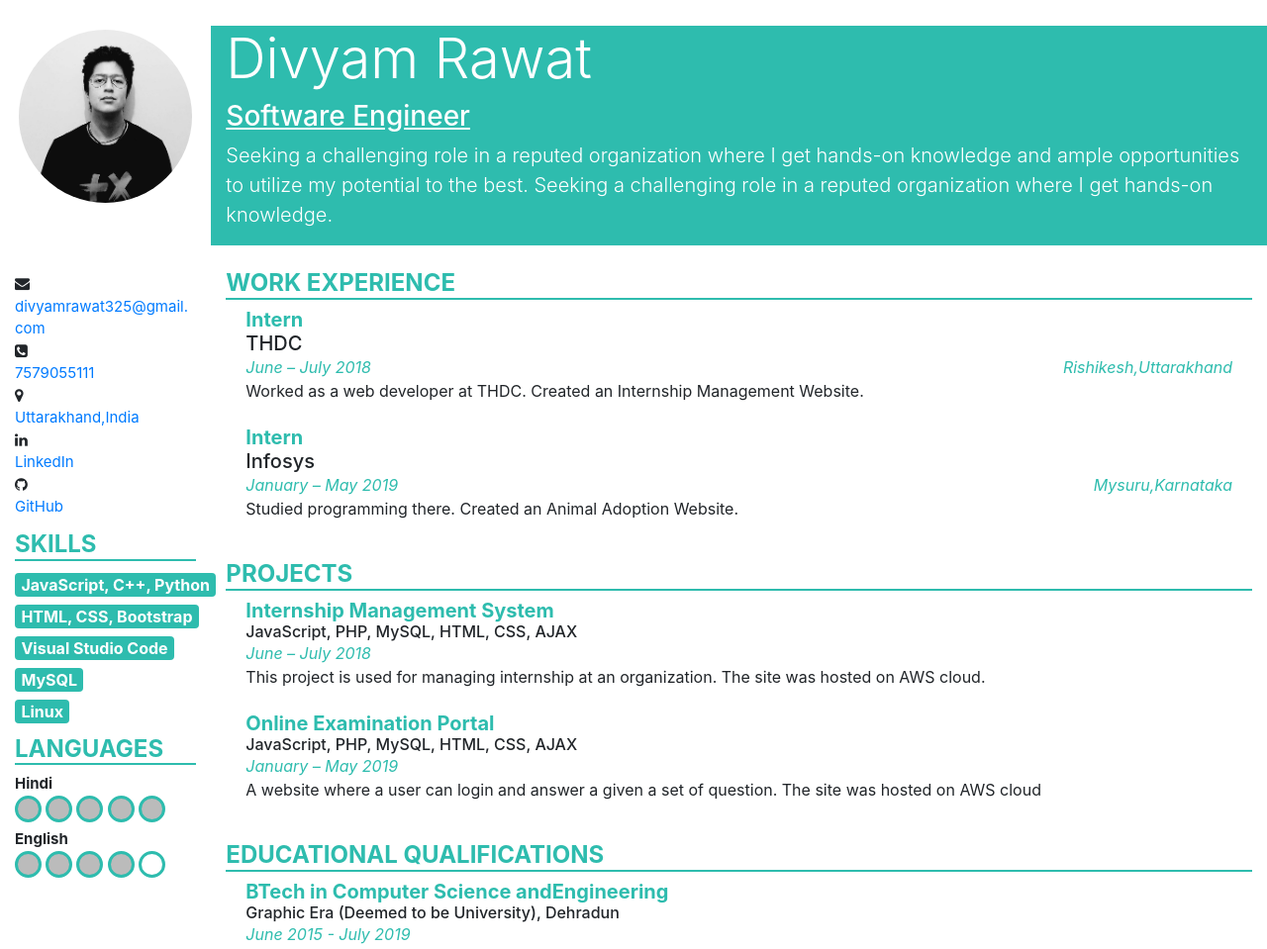
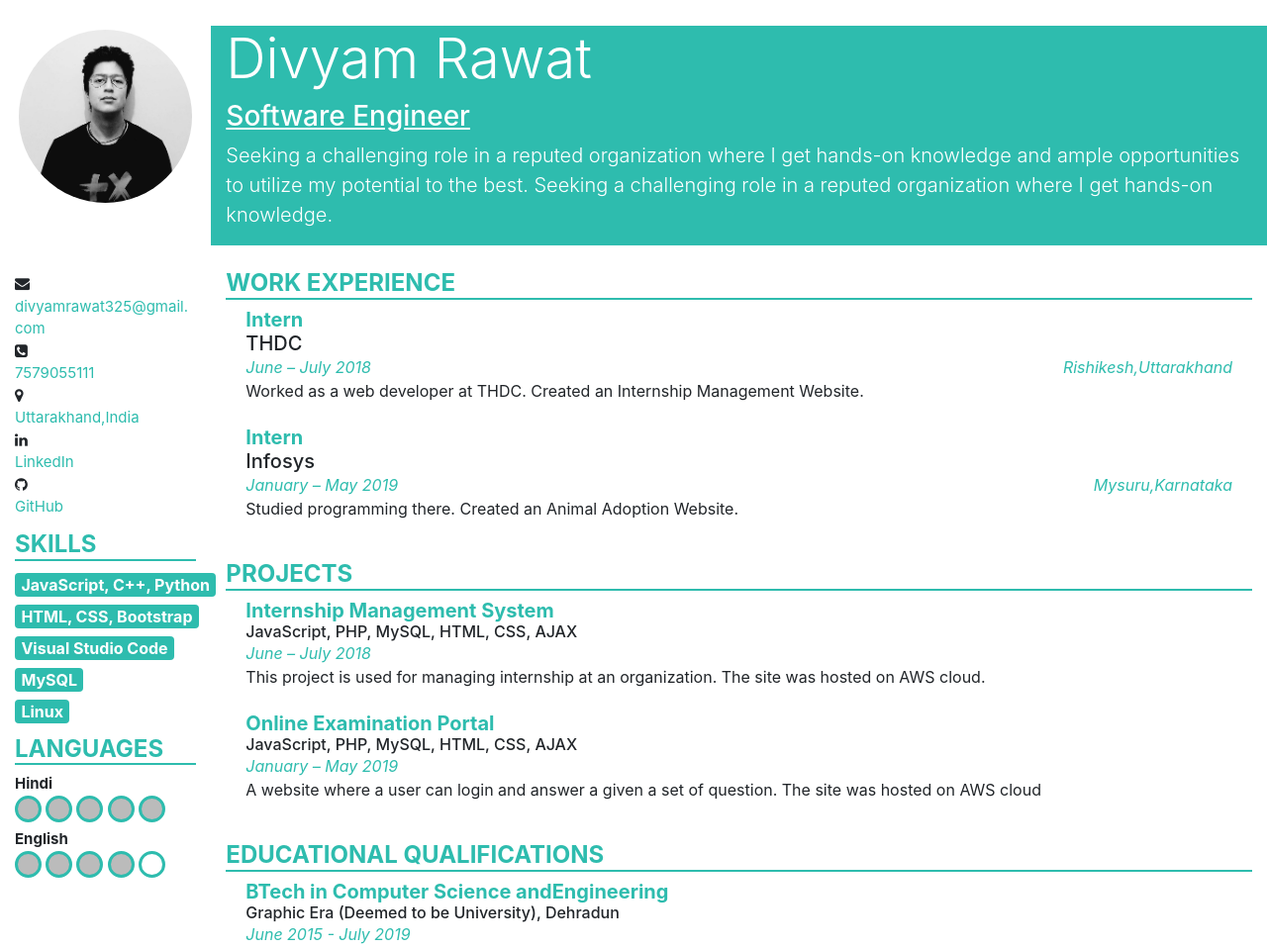
Before and after one commit to drawat123/Resume, a plain HTML site: page index.html in a window 1280 px wide. Shown: the whole page at 99% size. Drawn offline with nearby package versions, Linux system fonts and the light colour scheme.

Commit message:
Changed color of details about me.

```diff
--- a/index.html
+++ b/index.html
@@ -30,11 +30,11 @@
             <div class="card border-0 mt-4">
               <div class="card-body px-0 py-1">
                 <p>
-                  <span><i class="fa fa-envelope" aria-hidden="true"></i><br><a  href="#">divyamrawat325@gmail.com</a></span><br>
-                  <span><i class="fa fa-phone-square" aria-hidden="true"></i><br><a  href="#">7579055111</a></span><br>
-                  <span><i class="fa fa-map-marker" aria-hidden="true"></i><br><a  href="#">Uttarakhand,India</a></span><br>
-                  <span><i class="fa fa-linkedin" aria-hidden="true"></i><br><a target="_blank" href="https://www.linkedin.com/in/divyam-rawat-7a232a114/">LinkedIn</a></span><br>
-                  <span><i class="fa fa-github" aria-hidden="true"></i></i><br><a target="_blank" href="https://github.com/drawat123">GitHub</a></span><br>
+                  <span><i class="fa fa-envelope" aria-hidden="true"></i><br><a href="#" style="color: #2ebcae;">divyamrawat325@gmail.com</a></span><br>
+                  <span><i class="fa fa-phone-square" aria-hidden="true"></i><br><a  href="#" style="color: #2ebcae;">7579055111</a></span><br>
+                  <span><i class="fa fa-map-marker" aria-hidden="true"></i><br><a  href="#" style="color: #2ebcae;">Uttarakhand,India</a></span><br>
+                  <span><i class="fa fa-linkedin" aria-hidden="true"></i><br><a target="_blank" href="https://www.linkedin.com/in/divyam-rawat-7a232a114/" style="color: #2ebcae;">LinkedIn</a></span><br>
+                  <span><i class="fa fa-github" aria-hidden="true"></i></i><br><a target="_blank" href="https://github.com/drawat123" style="color: #2ebcae;">GitHub</a></span><br>
                 </p>
               </div>
             </div>
```
